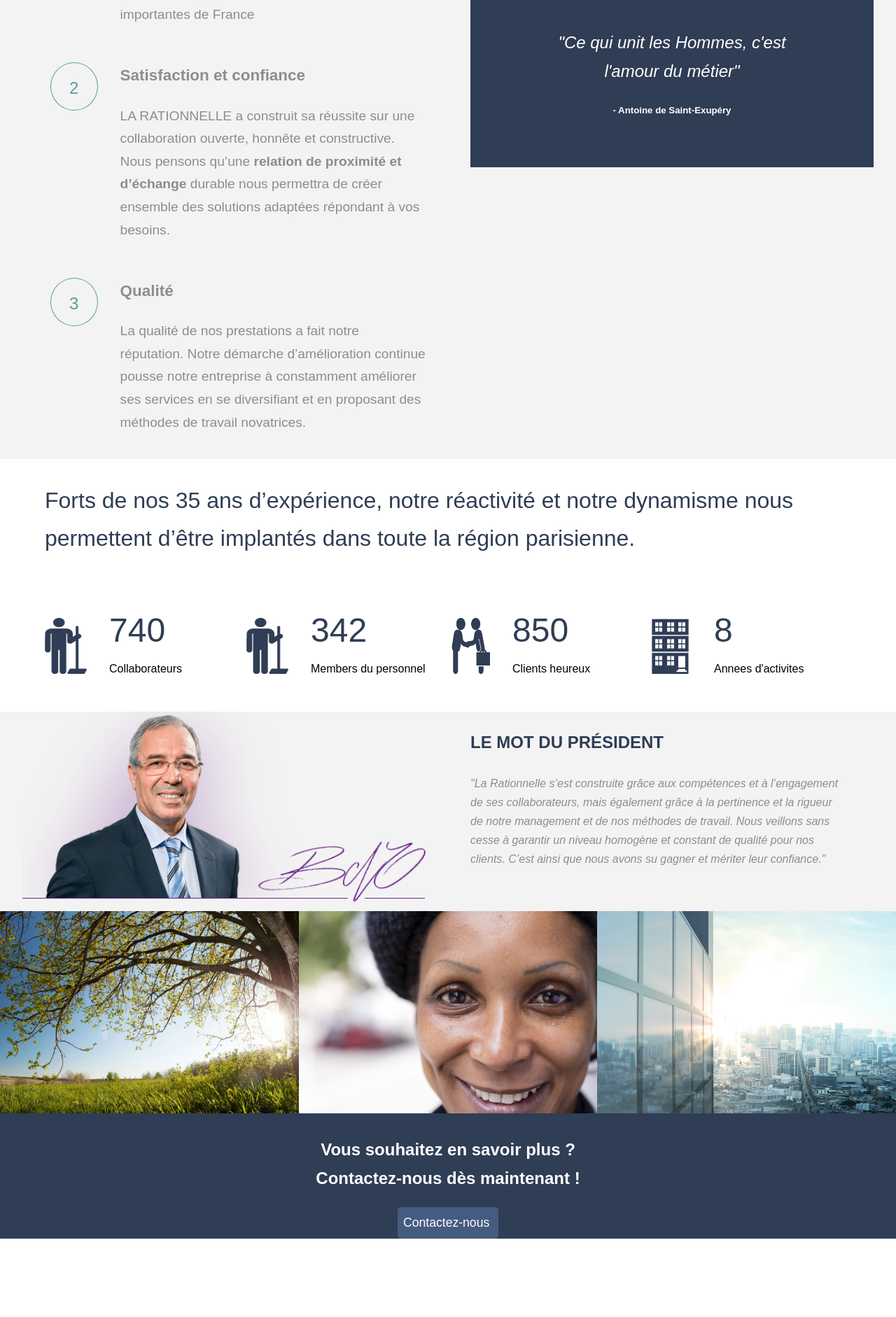
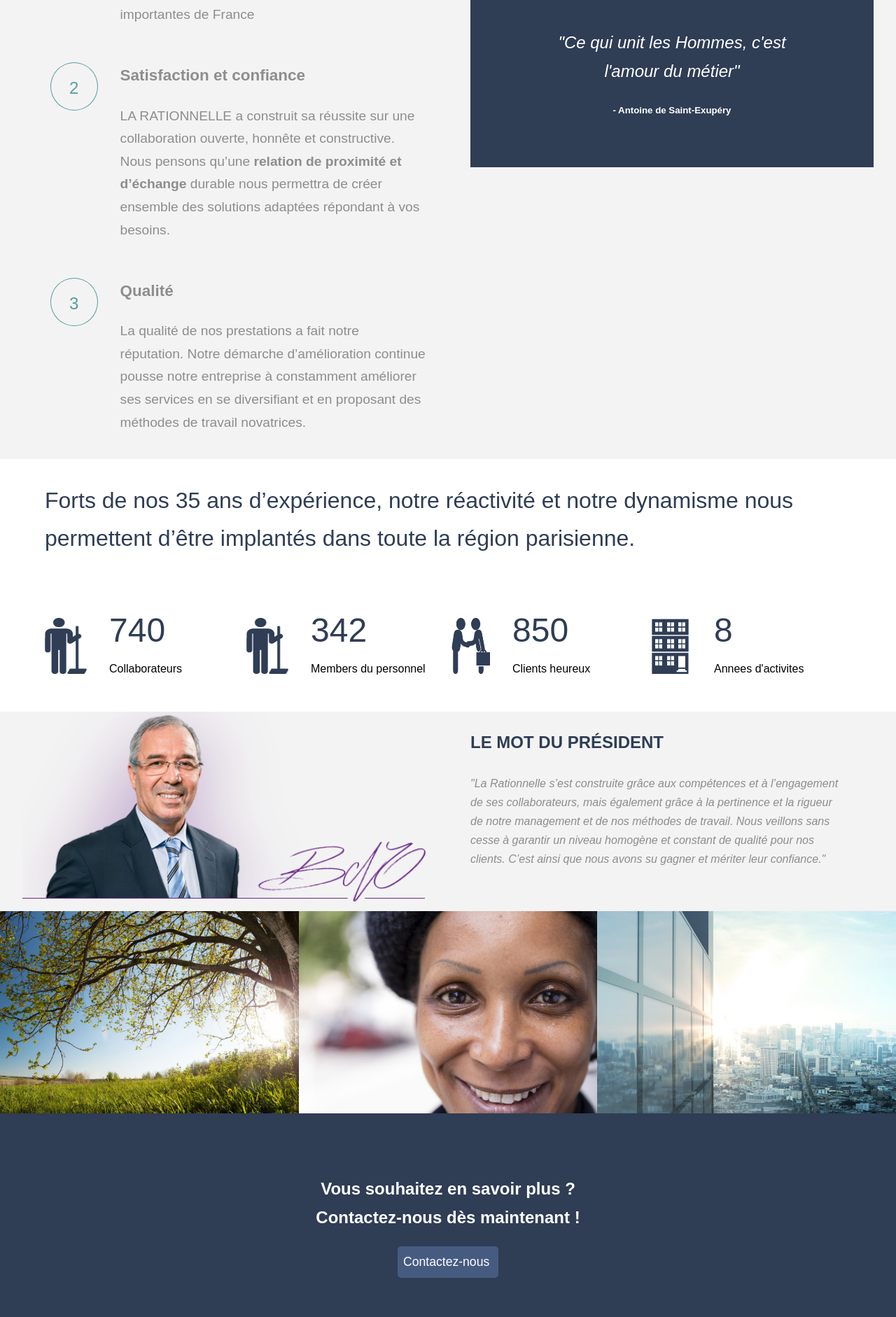
Before and after one commit to Baboucar/sognesminetv2, a Jekyll site: the page built from index.html, in a window 1280 px wide. Shown: the part 1372-3254 px from the top of the page at 70% size. Built offline with Jekyll 4.4.1, drawn with Linux system fonts in a browser that asks for light colours; before the commit the page ends 3142 px from its top, so only the background shows below that.

Commit message:
added button

```diff
--- a/assets/styles/_scss/pages/_home.scss
+++ b/assets/styles/_scss/pages/_home.scss
@@ -200,6 +200,7 @@
 .knowus{
     background: $color-primary;
     color: $color-white;
+    padding: 3.5rem;
 
     &__title{
         display: flex;
@@ -220,6 +221,12 @@
         padding: .5rem;
         border-radius: 5px;
         color: $color-white;
+
+        &:hover{
+            background: #526586;
+           transition: all 0.4s ease 0s;
+        }
+
 
     }
 }
```
Also changed, not shown: 1 other file.
